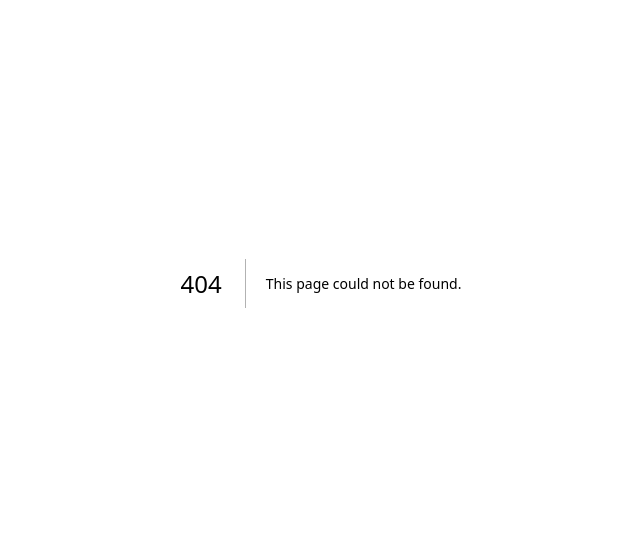
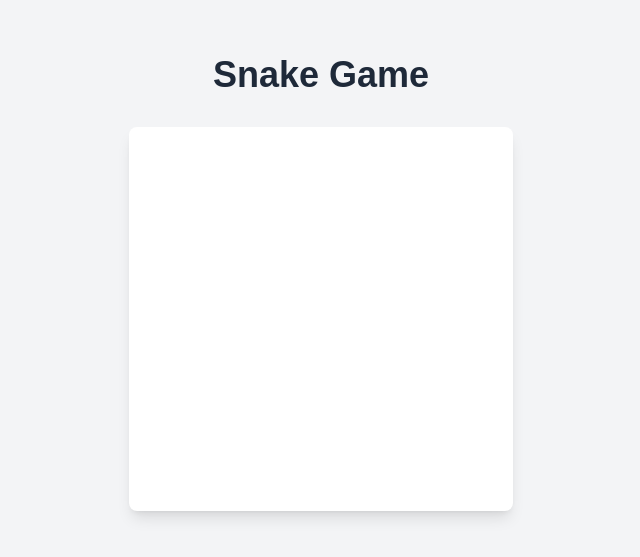
Before and after one commit to Bjornkjohnson/cool_site, a Next.js app: page /snake in a window 1280 px wide. Before the commit this address had no page. Shown: the part 117-674 px from the top of the page, without its empty margins (319-959 px from the left). Built offline with nearby package versions, Linux system fonts and the light colour scheme.

Commit message:
Add Snake Game component and page

```diff
--- /dev/null
+++ b/src/app/snake/page.tsx
@@ -0,0 +1,10 @@
+import SnakeGame from '@/components/SnakeGame';
+
+export default function Snake() {
+  return (
+    <main className="min-h-screen flex flex-col items-center justify-center bg-gray-100">
+      <h1 className="text-4xl font-bold mb-8 text-gray-800">Snake Game</h1>
+      <SnakeGame />
+    </main>
+  );
+}
--- /dev/null
+++ b/src/components/SnakeGame.tsx
@@ -0,0 +1,7 @@
+export default function SnakeGame() {
+  return (
+    <div className="w-96 h-96 bg-white rounded-lg shadow-lg">
+      {/* Game content will go here */}
+    </div>
+  );
+}
```
